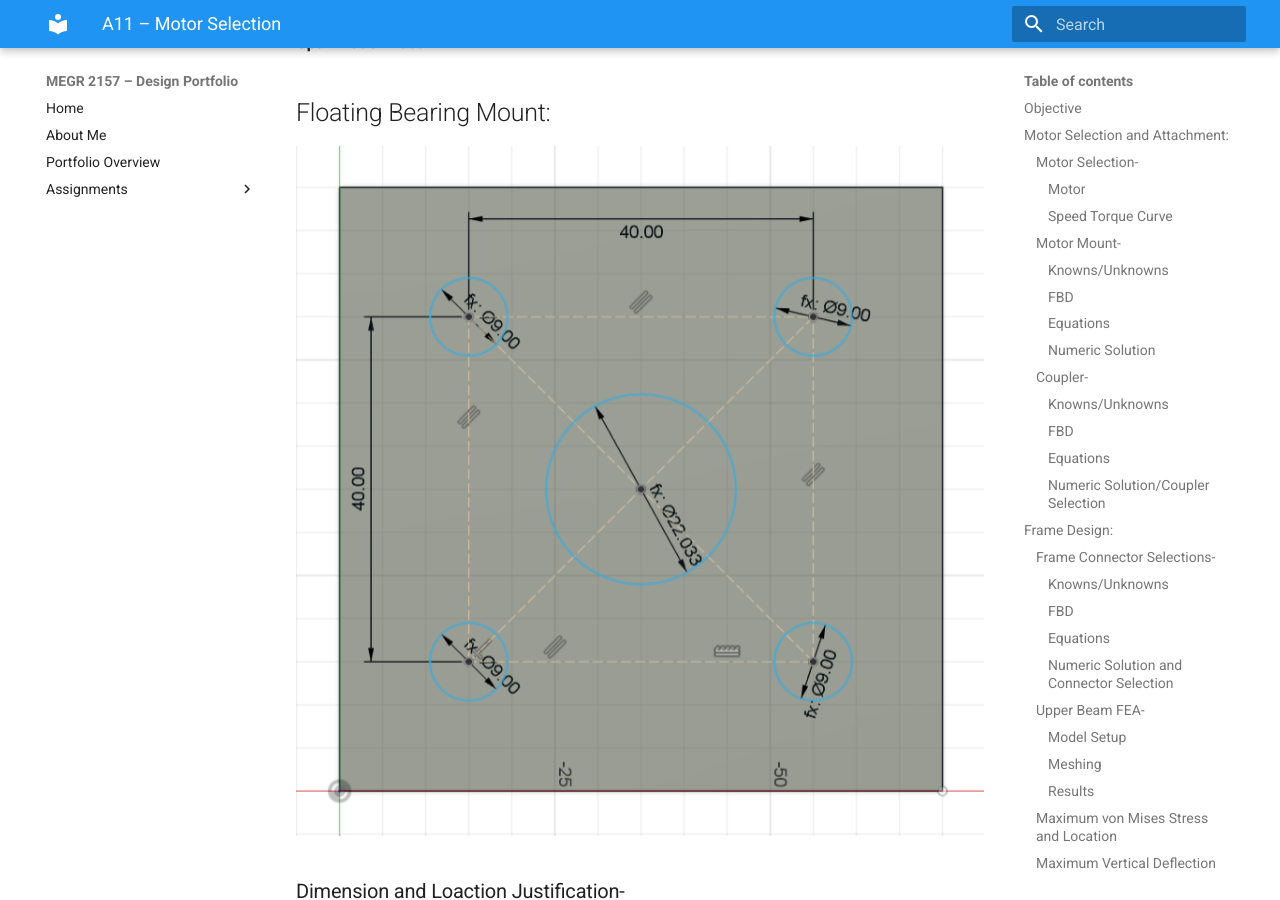
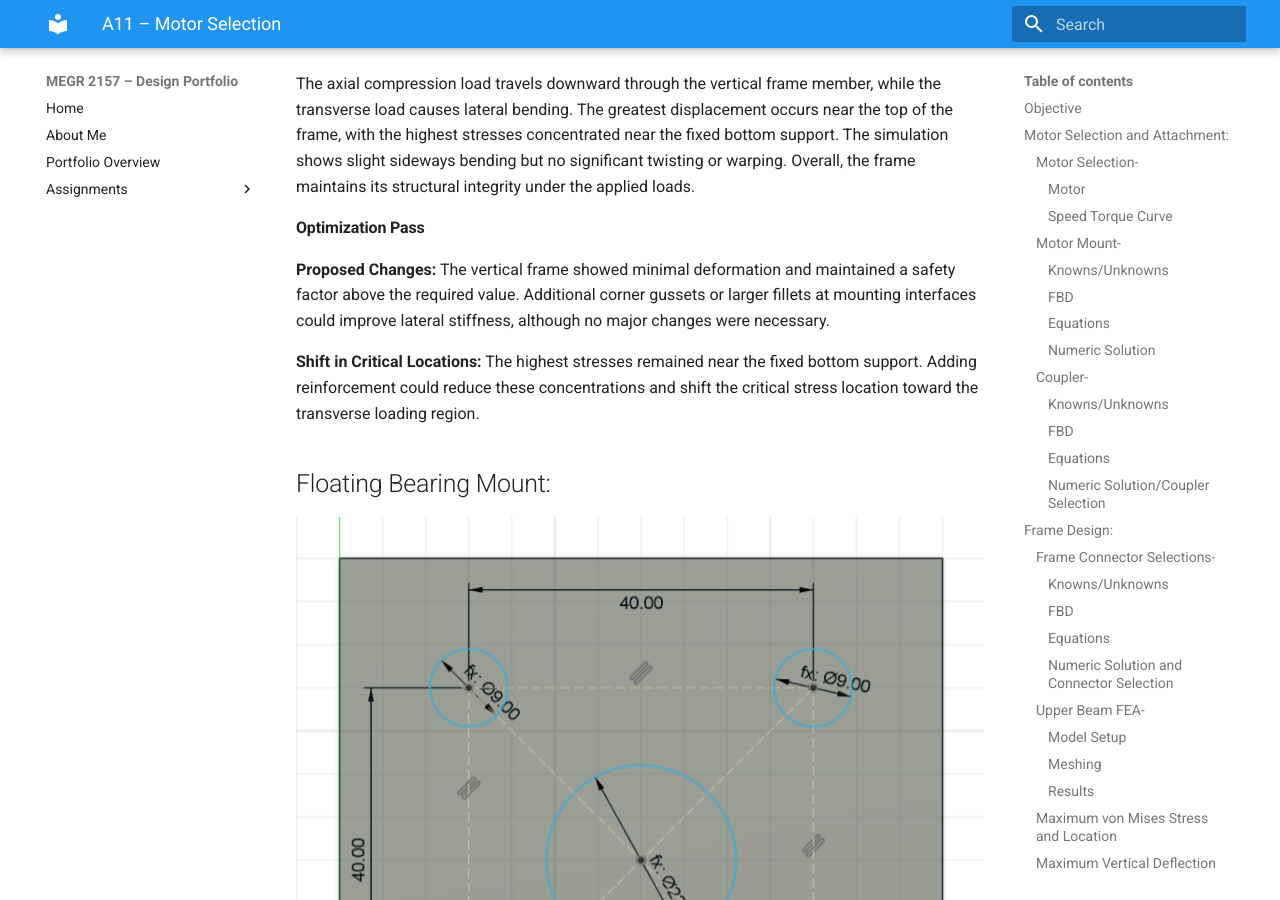
Before and after one commit to kbittneruncc/megr2157-portfolio, an MkDocs documentation site: the page built from docs/assignments/a11/index.md, in a window 1280 px wide and 900 px high, scrolled down 22595 px. Built offline with MkDocs 1.6.1 and Material for MkDocs 9.7.7, drawn with Linux system fonts in a browser that asks for light colours; some of the changed text lies outside the part shown.

Commit message:
Update index.md

```diff
--- a/docs/assignments/a11/index.md
+++ b/docs/assignments/a11/index.md
@@ -118,6 +118,10 @@ Loads traveled through the upper horizontal beam into the vertical supports and
 
 #### Optimization Pass
 
+**Proposed Changes:** The upper frame exhibited minimal stress and deflection, so major modifications were unnecessary. Additional gusset brackets or reinforcement plates could be added at the upper corners to improve rigidity and reduce twisting.
+
+**Shift in Critical Locations:** The critical locations remained near the upper beam and loading connections. Additional reinforcement would likely reduce stress concentrations and shift the maximum stress toward the center of the beam.
+
 ### Vertical Frame Component FEA-
 
 #### Model Setup
@@ -155,6 +159,10 @@ Factor of Safety (based on chosen material yield)
 The axial compression load travels downward through the vertical frame member, while the transverse load causes lateral bending. The greatest displacement occurs near the top of the frame, with the highest stresses concentrated near the fixed bottom support. The simulation shows slight sideways bending but no significant twisting or warping. Overall, the frame maintains its structural integrity under the applied loads.
 
 #### Optimization Pass
+
+**Proposed Changes:** The vertical frame showed minimal deformation and maintained a safety factor above the required value. Additional corner gussets or larger fillets at mounting interfaces could improve lateral stiffness, although no major changes were necessary.
+
+**Shift in Critical Locations:** The highest stresses remained near the fixed bottom support. Adding reinforcement could reduce these concentrations and shift the critical stress location toward the transverse loading region.
 
 ## Floating Bearing Mount:
 
```
